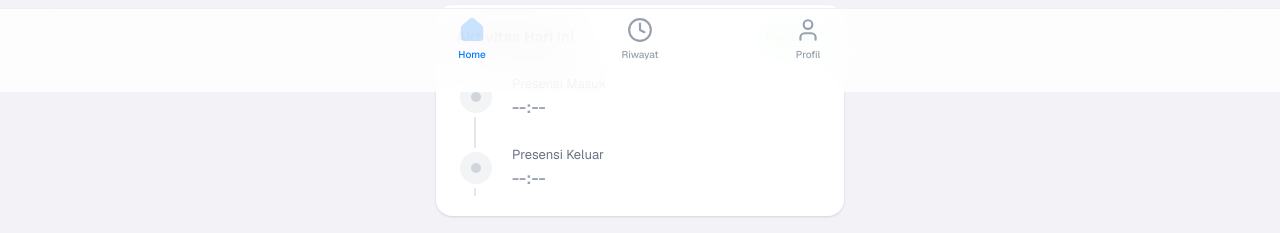
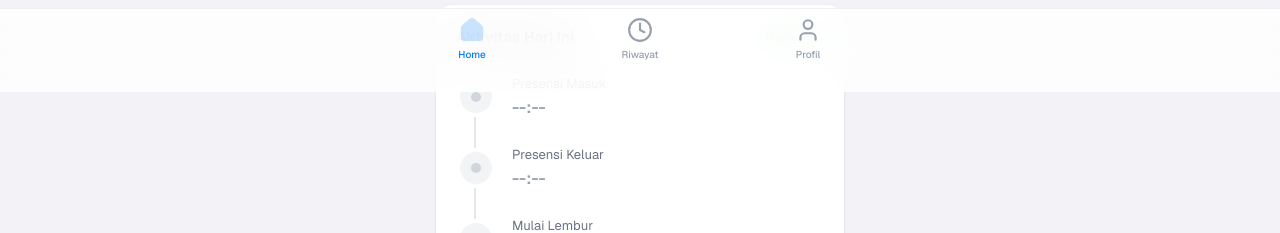
Before and after one commit to tituswahyu13/presensi-nextjs, a Next.js app: page /pegawai in a window 1280 px wide. Shown: the part 708-941 px from the top of the page. Built offline with nearby package versions, Linux system fonts and the light colour scheme; no server answers; sample sign-in values are in the browser's storage.

Commit message:
feat: Menampilkan opsi lembur langsung saat hari libur

```diff
--- a/src/app/pegawai/page.tsx
+++ b/src/app/pegawai/page.tsx
@@ -161,10 +161,16 @@ export default function PegawaiDashboard() {
         ) : (
           <div className="grid grid-cols-1 gap-4">
             {statusHariIni.status === "Belum Presensi" && (
-              <Link href="/pegawai/presensi?type=masuk" className="bg-[#007AFF] hover:bg-[#006ee6] active:bg-[#005bb5] transition-colors rounded-[14px] p-4 flex items-center justify-center gap-2 text-white shadow-sm">
-                <Fingerprint size={22} />
-                <span className="font-semibold text-[17px]">Presensi Masuk</span>
-              </Link>
+              <div className="space-y-4">
+                <Link href="/pegawai/presensi?type=masuk" className="bg-[#007AFF] hover:bg-[#006ee6] active:bg-[#005bb5] transition-colors rounded-[14px] p-4 flex items-center justify-center gap-2 text-white shadow-sm">
+                  <Fingerprint size={22} />
+                  <span className="font-semibold text-[17px]">Presensi Masuk</span>
+                </Link>
+                <Link href="/pegawai/presensi?type=masuk_lembur" className="bg-[#FF9500] hover:bg-[#e68600] active:bg-[#cc7700] transition-colors rounded-[14px] p-4 flex items-center justify-center gap-2 text-white shadow-sm">
+                  <Clock size={22} />
+                  <span className="font-semibold text-[17px]">Mulai Lembur (Hari Libur)</span>
+                </Link>
+              </div>
             )}
 
             {statusHariIni.status === "Sedang Bekerja" && (
@@ -276,7 +282,7 @@ export default function PegawaiDashboard() {
             </div>
           </div>
 
-          {(statusHariIni?.jam_masuk_lembur || statusHariIni?.status === "Pekerjaan Selesai" || statusHariIni?.status === "Sedang Lembur" || statusHariIni?.status === "Lembur Selesai") && (
+          {statusHariIni?.status !== "Sedang Bekerja" && (
             <>
               <div className="relative flex items-center gap-4 group">
                 <div className={`flex items-center justify-center w-10 h-10 rounded-full border-4 border-white z-10 shrink-0 ${statusHariIni?.jam_masuk_lembur ? 'bg-[#FF9500]/10 text-[#FF9500]' : 'bg-gray-100 text-gray-400'}`}>
```
